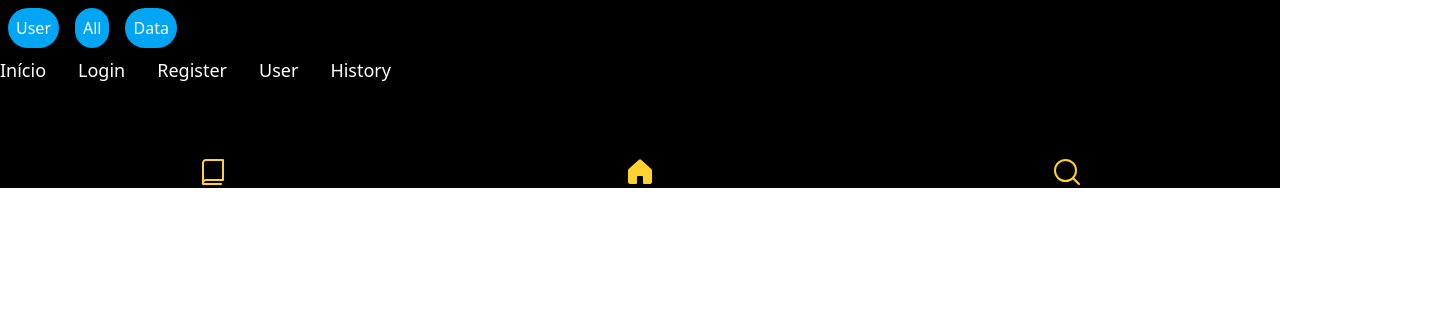
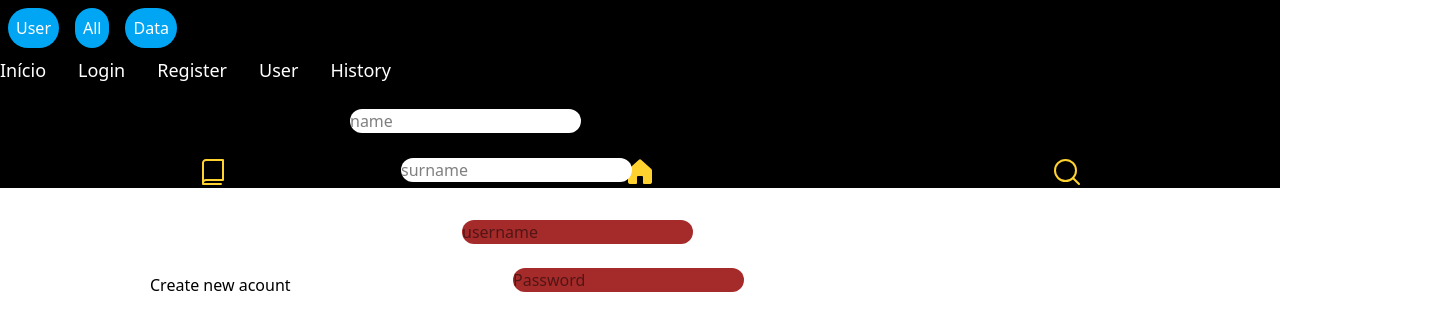
Before and after one commit to maudlyn01/SpotiDados, a React (Vite) app: page /register in a window 1280 px wide. Shown: the top 330 px of the page, 1430 px wide, since content can reach past the window. Built offline with nearby package versions, Linux system fonts and the light colour scheme.

Commit message:
create a forms

```diff
--- a/src/pages/register.tsx
+++ b/src/pages/register.tsx
@@ -6,15 +6,15 @@ export const Register = () => {
     return(
         <div className="bg-black">
             <Header />
-            <h2>Create new acount</h2>
-            < input type="name" placeholder="name" />
-            <input type="surname" placeholder="surname"/>
-            <input type="username" placeholder="username"/>
-            <input type="password" placeholder="Password"/>
+            <h2 style={{position:"relative", top:"189px", left:"150px"}}>Create new acount</h2>
+            < input type="name" placeholder="name" style={{position:"relative", top:"1px", left:"350px", backgroundColor:"white", borderRadius:"15px"}} />
+            <input type="surname" placeholder="surname" style={{position:"relative", top:"50px", left:"170px" , backgroundColor:"white", borderRadius:"15px"}} />
+            <input type="username" placeholder="username" style={{position:"relative", top:"112px", left:"px", backgroundColor:"brown", borderRadius:"15px" }}/>
+            <input type="password" placeholder="Password" style={{position:"relative", top:"160px", right:"180px", backgroundColor:"brown", borderRadius:"15px"}}/>
             <input type="confirm password" placeholder="password"/>
             <img src="" alt="" />
 
-            <button style={{width:"20px", height:"7px", borderRadius:"6px" }}>Registar</button>
+            <button style={{ }}>Registar</button>
             <p></p>
             <Footer />
         </div>
```
